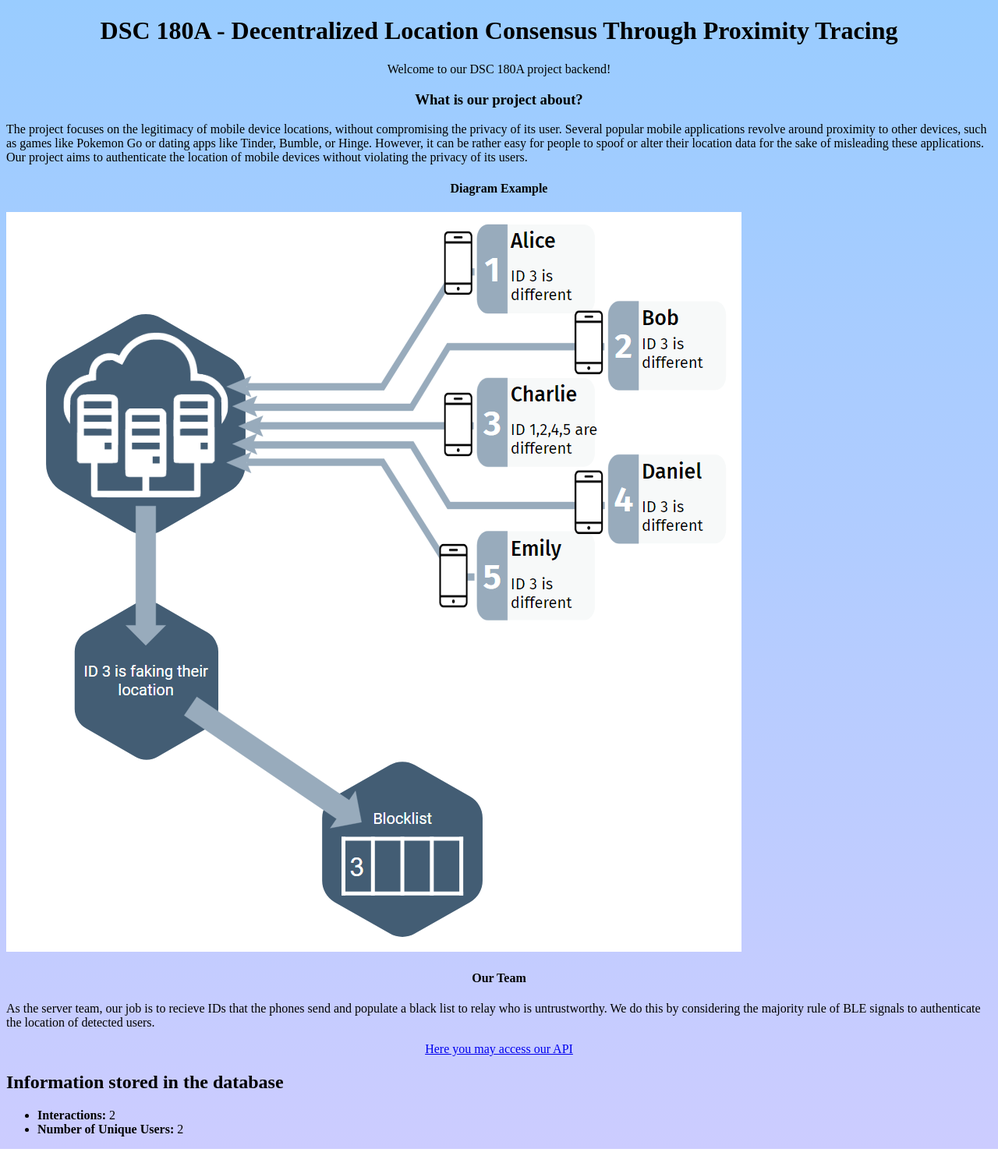
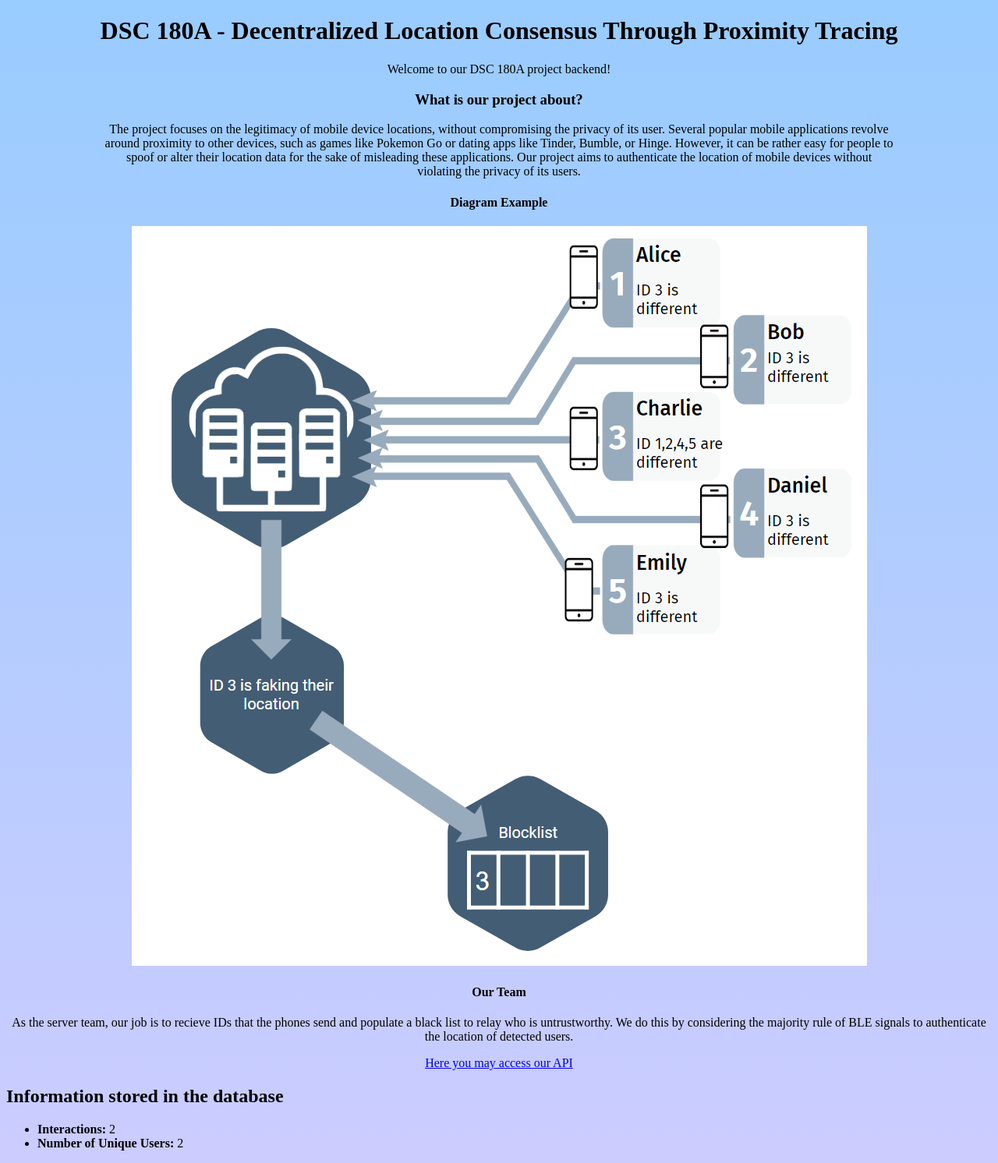
Before and after one commit to nahmann/DSC180-B16, a Django app: page / in a window 1280 px wide. Shown: the whole page at 78% size. Run offline with Django 4.2, Linux system fonts and the light colour scheme; data comes from the database, SQL or seed files in the repository.

Commit message:
cleaned up home page
html tags had numbers at the end that were messing with how djano rendered them

```diff
--- a/locationConsensus/templates/index.html
+++ b/locationConsensus/templates/index.html
@@ -20,7 +20,7 @@
     <h3>
       What is our project about?
     </h3>
-    <p2>
+    <p style = "width:80%; margin: auto;">
       The project focuses on the legitimacy of mobile device locations,
       without compromising the privacy of its user. Several popular mobile
       applications revolve around proximity to other devices, such as games
@@ -29,26 +29,26 @@
       for the sake of misleading these applications. Our project aims to
       authenticate the location of mobile devices without violating the privacy
       of its users.
-    </p2>
+    </p>
 
     <h4>
       Diagram Example
     </h4>
-    <div2 style='text-align: center;'>
+    <div style='text-align: center;'>
       {% load static %}
       <img src="{% static "diagram.png" %}" alt="test" />
-    </div2>
+    </div>
 
 
     <h4>
       Our Team
     </h4>
-    <p3>
+    <p>
       As the server team, our job is to recieve IDs that the phones
       send and populate a black list to relay who is untrustworthy. We do this
       by considering the majority rule of BLE signals to authenticate the location
       of detected users.
-    </p3>
+    </p>
     <p><a href='{% url 'locationConsensus:api-root' %}'>Here you may access our API</a></p>
 
     <h2>Information stored in the database</h2>
```
